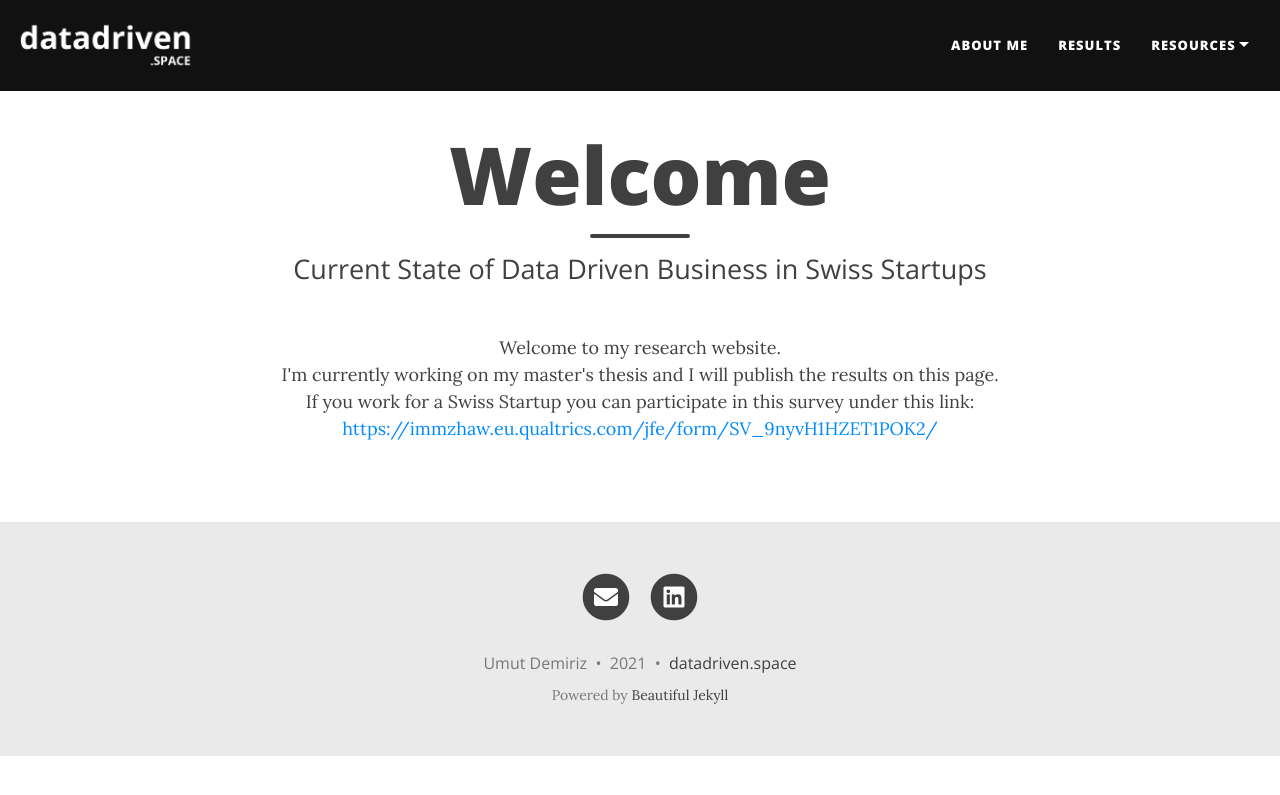
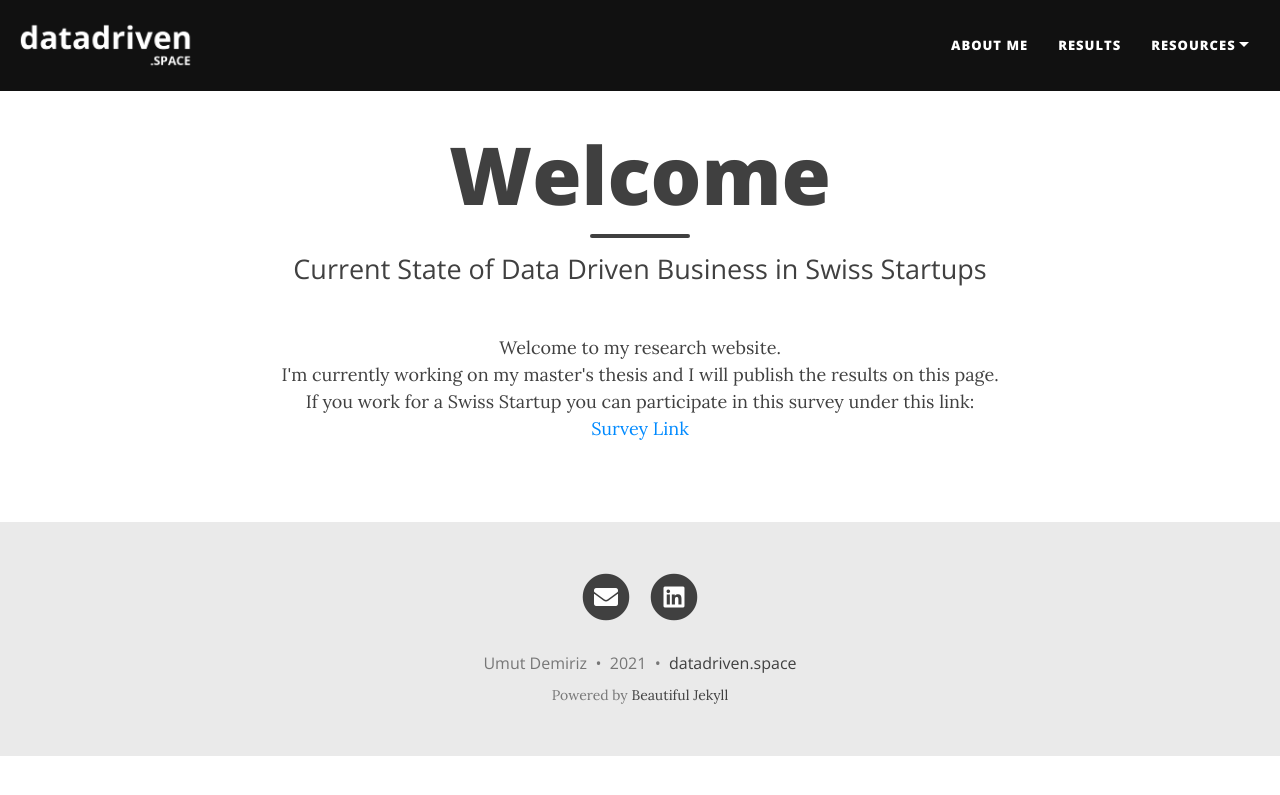
Before and after one commit to umutd21/datadrivenspace, a Jekyll site: the page built from index.html, in a window 1280 px wide. Shown: the top 795 px of the page. Built offline with Jekyll 4.4.1, drawn with Linux system fonts in a browser that asks for light colours; nearby versions of some CDN libraries; the list of posts is cut into pages by our own code.

Commit message:
Update index.html

```diff
--- a/index.html
+++ b/index.html
@@ -3,5 +3,4 @@ layout: home
 title: Welcome
 subtitle: Current State of Data Driven Business in Swiss Startups
 ---
-
-<p style="text-align: center;">Welcome to my research website.<br>I&apos;m currently working on my master&apos;s thesis and I will publish the results on this page. <br>If you work for a Swiss Startup you can participate in this survey under this link:<a href="http://Survey Link" target="_blank" rel="noopener noreferrer"></a><br><a href="http://Survey Link" rel="noopener noreferrer" target="_blank">https://immzhaw.eu.qualtrics.com/jfe/form/SV_9nyvH1HZET1POK2/</a></p>
+<p style="text-align: center;">Welcome to my research website.<br>I&apos;m currently working on my master&apos;s thesis and I will publish the results on this page. <br>If you work for a Swiss Startup you can participate in this survey under this link:<a href="http://Survey Link" target="_blank" rel="noopener noreferrer"></a><br><a href="https://immzhaw.eu.qualtrics.com/jfe/form/SV_9nyvH1HZET1POK2/" rel="noopener noreferrer" target="_blank">Survey Link</a></p>
```
